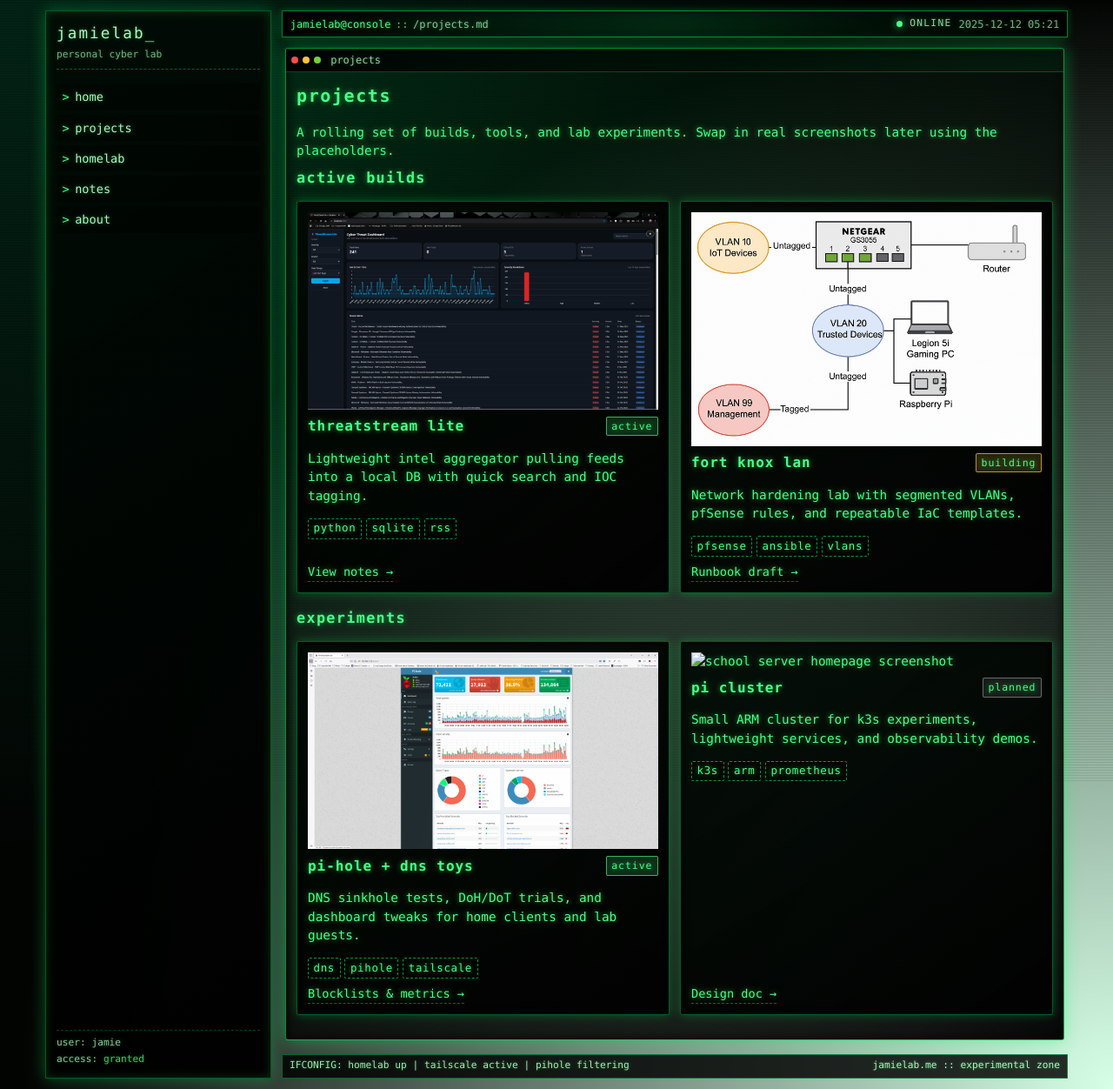
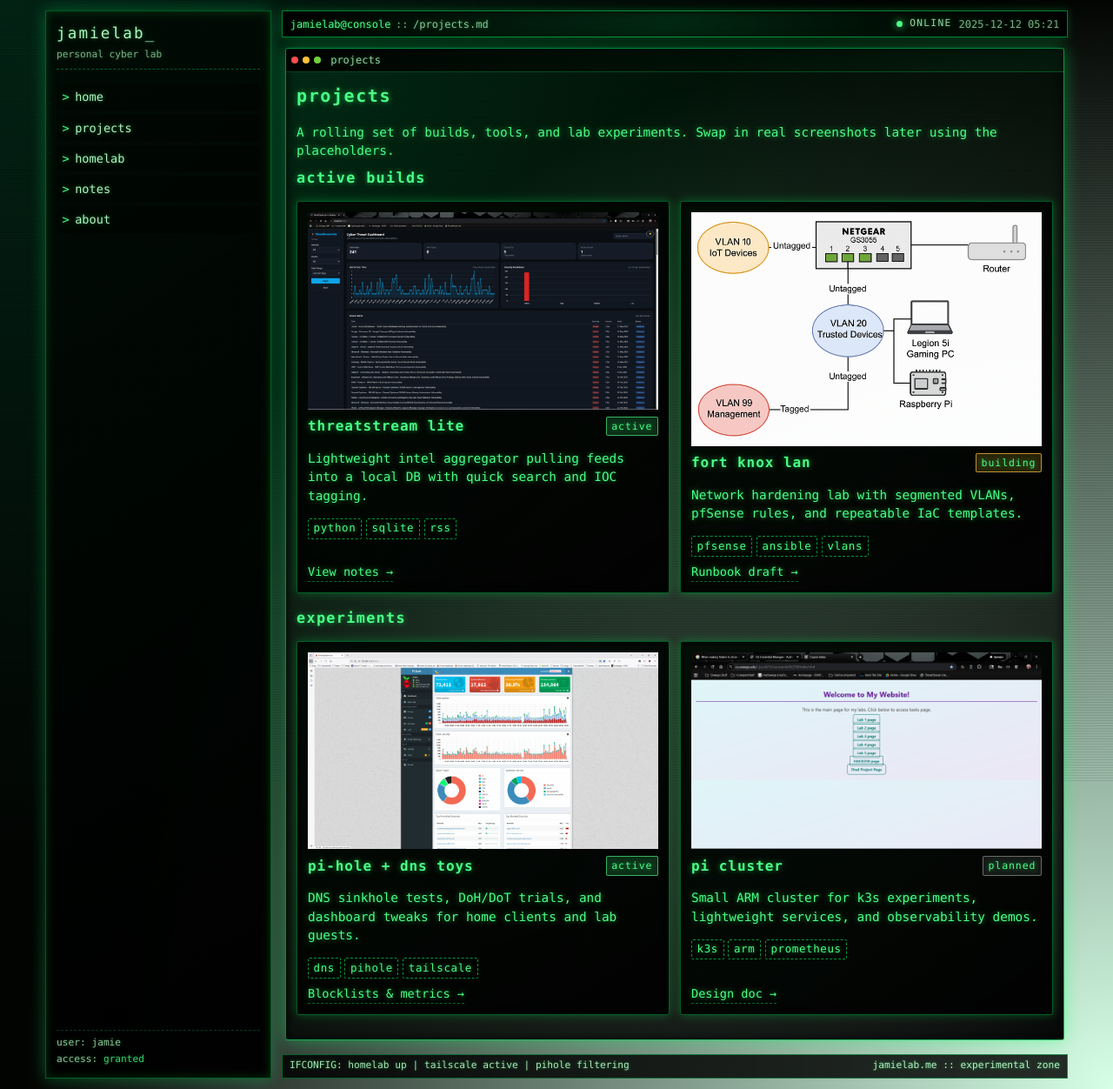
Before and after one commit to jimjamscott22/jimjamscott22.github.io, a Jekyll site: the page built from projects.md, in a window 1280 px wide. Shown: the whole page at 87% size. Built offline with Jekyll 4.4.1, drawn with Linux system fonts in a browser that asks for light colours.

```diff
--- a/projects.md
+++ b/projects.md
@@ -11,7 +11,7 @@ A rolling set of builds, tools, and lab experiments. Swap in real screenshots la
 ## Active builds
 <div class="card-grid">
   <article class="card">
-    <img src="/img/threat_stream_dash.png" alt="Screenshot of ThreatStream Lite dashboard" />
+    <img src="{{ "/img/threat_stream_dash.png" | relative_url }}" alt="Screenshot of ThreatStream Lite dashboard" />
     <header class="card-header">
       <h2>ThreatStream Lite</h2>
       <span class="badge status status-active">active</span>
@@ -26,7 +26,7 @@ A rolling set of builds, tools, and lab experiments. Swap in real screenshots la
   </article>
 
   <article class="card">
-   <img src="/img/VLAN_Diagram.png" alt="image of a VLAN diagram">
+    <img src="{{ "/img/VLAN_Diagram.png" | relative_url }}" alt="Image of a VLAN diagram" />
     <header class="card-header">
       <h2>Fort Knox LAN</h2>
       <span class="badge status status-building">building</span>
@@ -44,7 +44,7 @@ A rolling set of builds, tools, and lab experiments. Swap in real screenshots la
 ## Experiments
 <div class="card-grid">
   <article class="card">
-    <img src="/img/pihole_dash.png" alt="Experimental Pi-hole dashboard screenshot">
+    <img src="{{ "/img/pihole_dash.png" | relative_url }}" alt="Experimental Pi-hole dashboard screenshot" />
     <header class="card-header">
       <h2>Pi-hole + DNS toys</h2>
       <span class="badge status status-active">active</span>
@@ -59,7 +59,7 @@ A rolling set of builds, tools, and lab experiments. Swap in real screenshots la
   </article>
 
   <article class="card">
-    <img src="img/oswego_server_homepage.png" alt="school server homepage screenshot">
+    <img src="{{ "/img/oswego_server_homepage.png" | relative_url }}" alt="School server homepage screenshot" />
     <header class="card-header">
       <h2>Pi cluster</h2>
       <span class="badge status status-planned">planned</span>
```
Also changed, not shown: about.md (+2 -2 lines).
